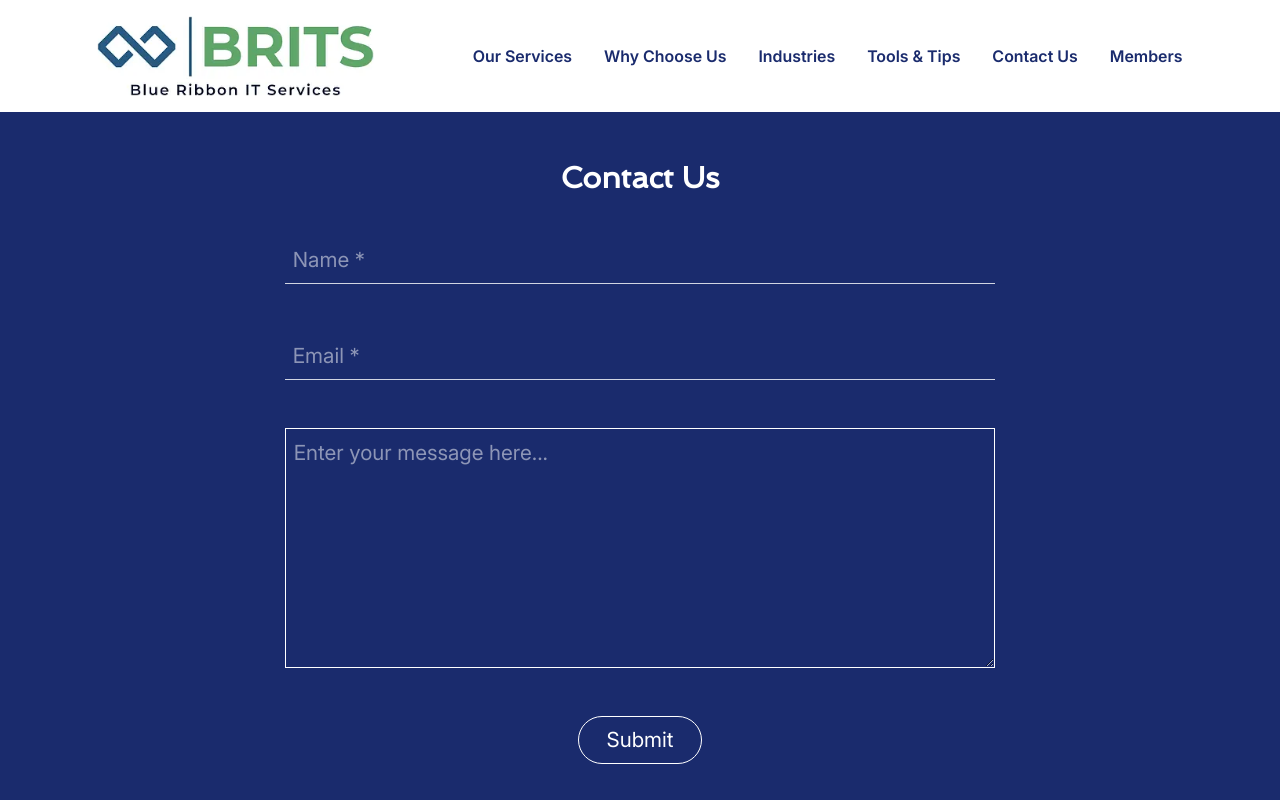
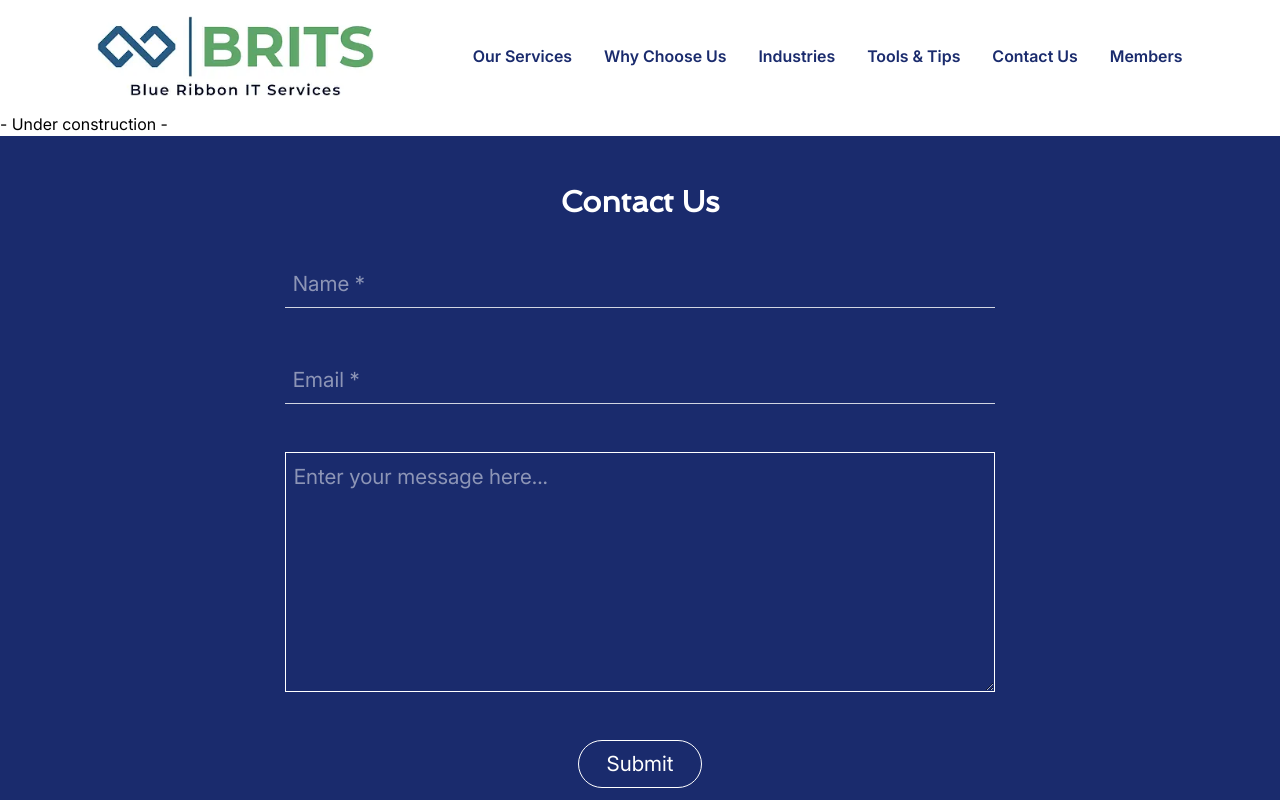
Before and after one commit to dustinwilson-dev/brits-website-v2, a Next.js app: page /tech-support in a window 1280 px wide. Shown: the top 800 px of the page. Built offline with nearby package versions, Linux system fonts and the light colour scheme.

Commit message:
Fixed eslint issues

```diff
--- a/src/app/(cards)/tech-support/page.tsx
+++ b/src/app/(cards)/tech-support/page.tsx
@@ -12,7 +12,7 @@ export const metadata: Metadata = {
 const page = () => {
   return (
     <>
-
+        - Under construction -
     </>
   )
 }
--- a/src/app/why-choose-us/page.tsx
+++ b/src/app/why-choose-us/page.tsx
@@ -1,6 +1,5 @@
 import React from 'react'
 import Hero from '@/components/Hero'
-import BackButton from '@/components/BackButton'
 import { Metadata } from 'next';
 
 export const metadata: Metadata = {
--- a/src/components/FindOutMore.tsx
+++ b/src/components/FindOutMore.tsx
@@ -1,6 +1,6 @@
 "use client"
 
-import React, { useRef } from "react";
+import React from "react";
 import TwoColorButton from "./TwoColorButton";
 import IndentedText from "./IndentedText";
 
```
